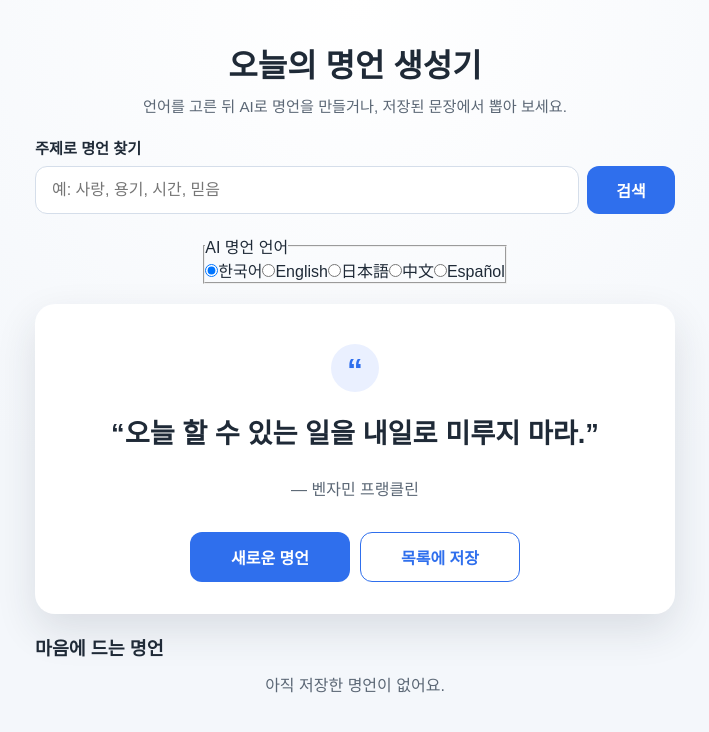
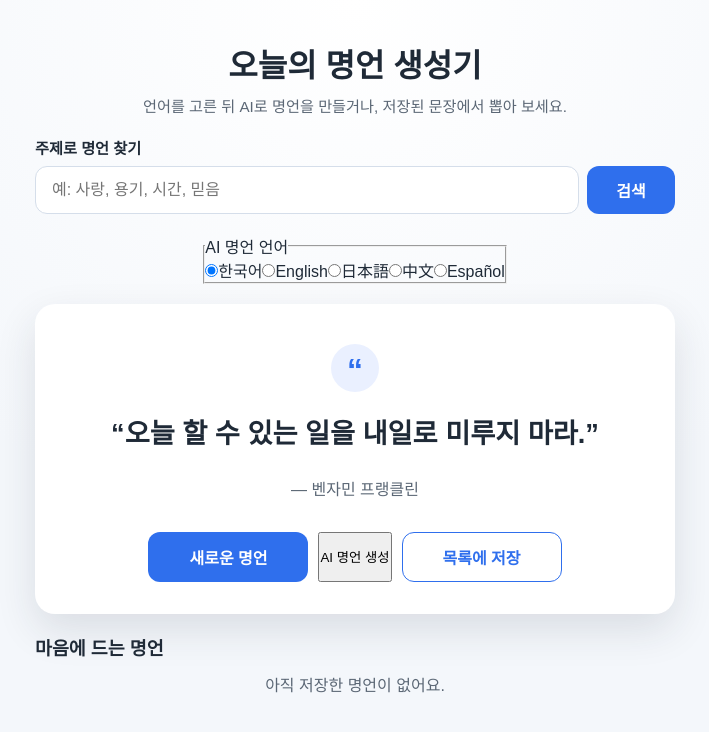
Before and after one commit to hyeongg22/vibecodingpractice, a React (Vite) app: page / in a window 1280 px wide. Shown: the top 732 px of the page, without its empty margins (285-994 px from the left). Built offline with nearby package versions, Linux system fonts and the light colour scheme; the HTML template or start-up script is replaced by a standard one.

Commit message:
배포 버전을 반영합니다: src/components/QuoteCard.jsx

```diff
--- a/src/components/QuoteCard.jsx
+++ b/src/components/QuoteCard.jsx
@@ -3,8 +3,11 @@ function QuoteCard({
   author,
   onNewQuote,
   onSaveQuote,
+  onGenerateAiQuote,
   canChangeQuote,
   isSaved,
+  isGenerating,
+  canUseAi,
 }) {
   return (
     <article className="quote-card">
@@ -24,15 +27,25 @@ function QuoteCard({
           type="button"
           className="quote-button"
           onClick={onNewQuote}
-          disabled={!canChangeQuote}
+          disabled={!canChangeQuote || isGenerating}
         >
           새로운 명언
         </button>
+        {canUseAi ? (
+          <button
+            type="button"
+            className="ai-button"
+            onClick={onGenerateAiQuote}
+            disabled={isGenerating}
+          >
+            {isGenerating ? '생성 중...' : 'AI 명언 생성'}
+          </button>
+        ) : null}
         <button
           type="button"
           className="save-button"
           onClick={onSaveQuote}
-          disabled={isSaved}
+          disabled={isSaved || isGenerating}
         >
           {isSaved ? '저장됨' : '목록에 저장'}
         </button>
```
